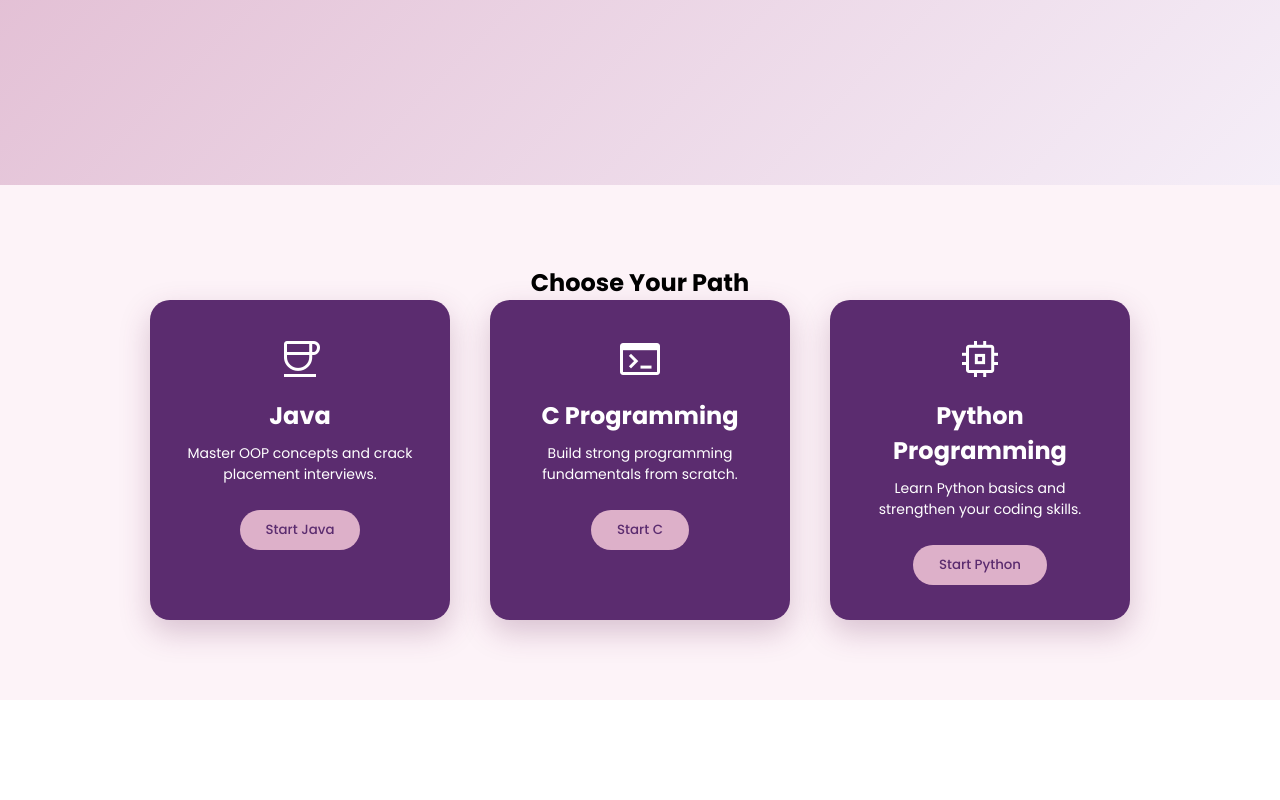
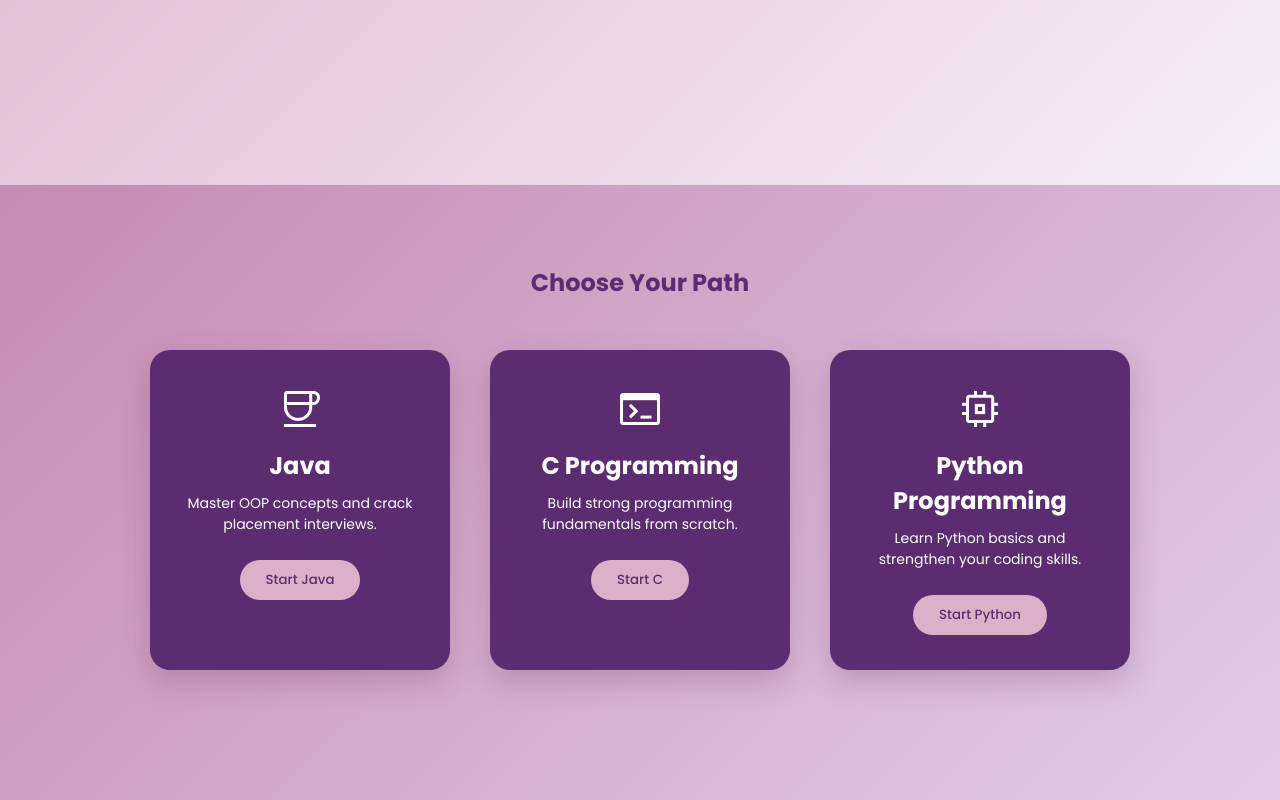
Before and after one commit to MUTHU-SAVITHA-R/quizz-app, a plain HTML site: page index.html in a window 1280 px wide. Shown: the part 604-1404 px from the top of the page. Before the commit the page ends 1304 px from the top, so only its background shows below. Drawn offline with nearby package versions, Linux system fonts and the light colour scheme.

Commit message:
saviquiz updated

```diff
--- a/homepage.css
+++ b/homepage.css
@@ -48,15 +48,19 @@
 .quiz-section {
     padding: 80px 20px;
     text-align: center;
-    background: #fdf3f8;
+    color: #5B2C6F;
+    background: linear-gradient(135deg, #c58ab0, #e2cce9);
+
 }`
 .quiz-section h2 {
+
     font-size: 32px;
     color: #5B2C6F;
     margin-bottom: 50px;
 }
 
 .quiz-cards {
+    padding:50px;
     display: flex;
     justify-content: center;
     gap: 40px;
```
